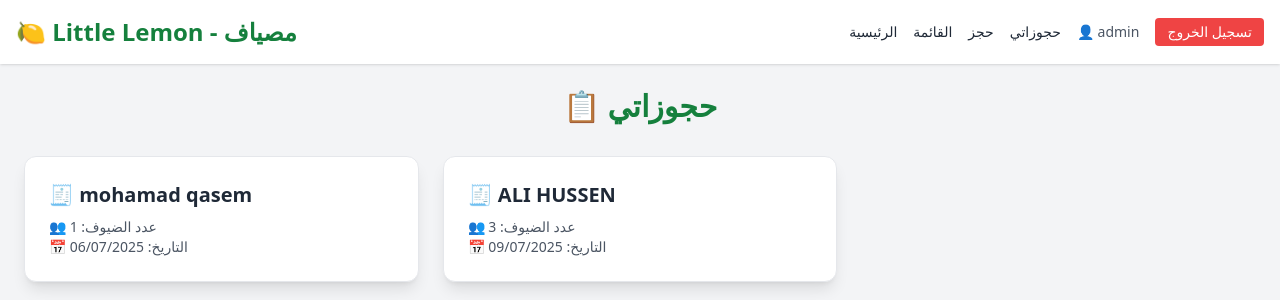
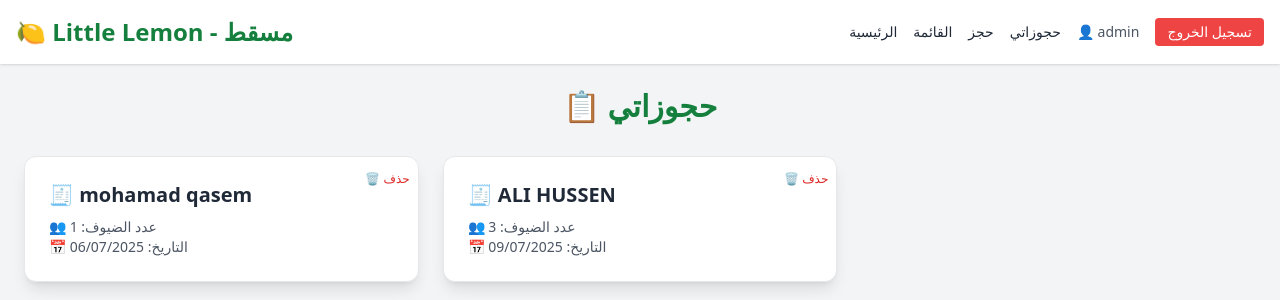
Before and after one commit to mhmd322/Little_Lemon, a Django app: page /reversing/ in a window 1280 px wide. Shown: the top 300 px of the page. Run offline with Django 5.2, Linux system fonts and the light colour scheme; a user stored in the database is signed in; data comes from the database, SQL or seed files in the repository; both versions use the stored data as it was after the commit; some libraries are stand-ins or nearby versions.

Commit message:
fix and update the code

```diff
--- a/templates/base.html
+++ b/templates/base.html
@@ -16,7 +16,7 @@
 </head>
 <body class="bg-gray-100 text-gray-800">
   <header class="bg-white shadow p-4 flex justify-between items-center sticky top-0 z-50">
-    <h1 class="text-2xl font-bold text-green-700">🍋 Little Lemon - مصياف</h1>
+    <h1 class="text-2xl font-bold text-green-700">🍋 Little Lemon - مسقط</h1>
     <nav class="flex gap-4 items-center">
       <a href="/" class="hover:underline text-sm">الرئيسية</a>
       <a href="/menu/" class="hover:underline text-sm">القائمة</a>
--- a/templates/home.html
+++ b/templates/home.html
@@ -4,7 +4,7 @@
 <section class="text-center py-20" data-aos="fade-up">
   <h1 class="text-5xl font-extrabold text-green-700 mb-4">مرحبًا بك في مطعم ليتل ليمون 🍋</h1>
   <p class="text-lg text-gray-700 mb-6 max-w-2xl mx-auto">
-    تجربة الطعام الفاخر في قلب مدينة مصياف. نقدم لك أشهى الأطباق المتوسطية بأجواء دافئة وخدمة لا تُنسى.
+    تجربة الطعام الفاخر في قلب مدينة مسقط. نقدم لك أشهى الأطباق المتوسطية بأجواء دافئة وخدمة لا تُنسى.
   </p>
   <a href="/menu/" class="inline-block px-8 py-3 bg-green-600 hover:bg-green-700 text-white font-semibold text-lg rounded-full shadow-lg transition-transform transform hover:scale-105">
     استعرض القائمة
--- a/templates/reversing.html
+++ b/templates/reversing.html
@@ -5,10 +5,14 @@
 {% if bookings %}
   <div class="grid grid-cols-1 md:grid-cols-2 lg:grid-cols-3 gap-6">
     {% for booking in bookings %}
-      <div class="bg-white p-6 rounded-xl shadow-lg border border-gray-200 hover:shadow-xl transition" data-aos="fade-up">
+      <div class="bg-white p-6 rounded-xl shadow-lg border border-gray-200 hover:shadow-xl transition relative" data-aos="fade-up">
         <h3 class="text-xl font-semibold text-gray-800 mb-2">🧾 {{ booking.name }}</h3>
         <p class="text-sm text-gray-600">👥 عدد الضيوف: {{ booking.no_of_guests }}</p>
         <p class="text-sm text-gray-600">📅 التاريخ: {{ booking.booking_date|date:"d/m/Y" }}</p>
+        <form action="{% url 'delete_booking' booking.id %}" method="post" class="absolute top-2 right-2">
+          {% csrf_token %}
+          <button type="submit" class="text-red-600 hover:text-red-800 text-xs">🗑 حذف</button>
+        </form>
       </div>
     {% endfor %}
   </div>
```
Also changed, not shown: db.sqlite3.
